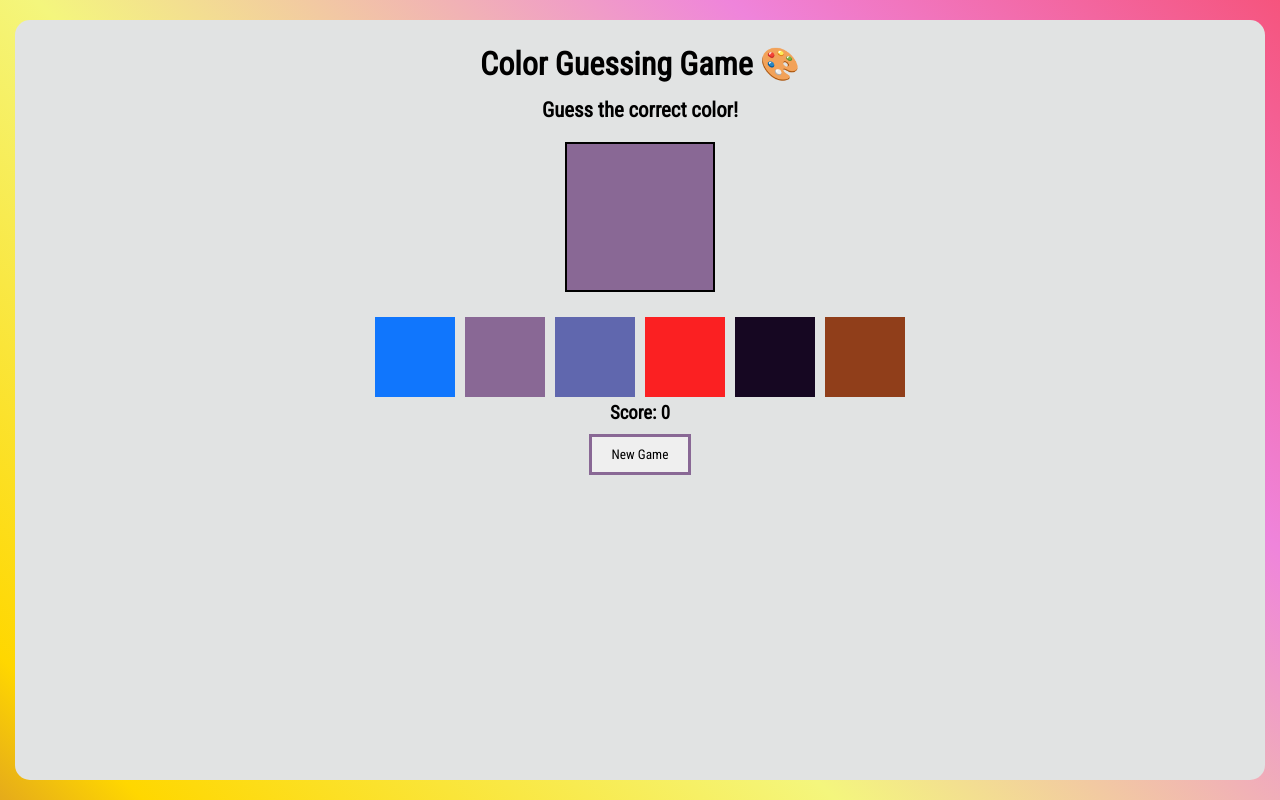
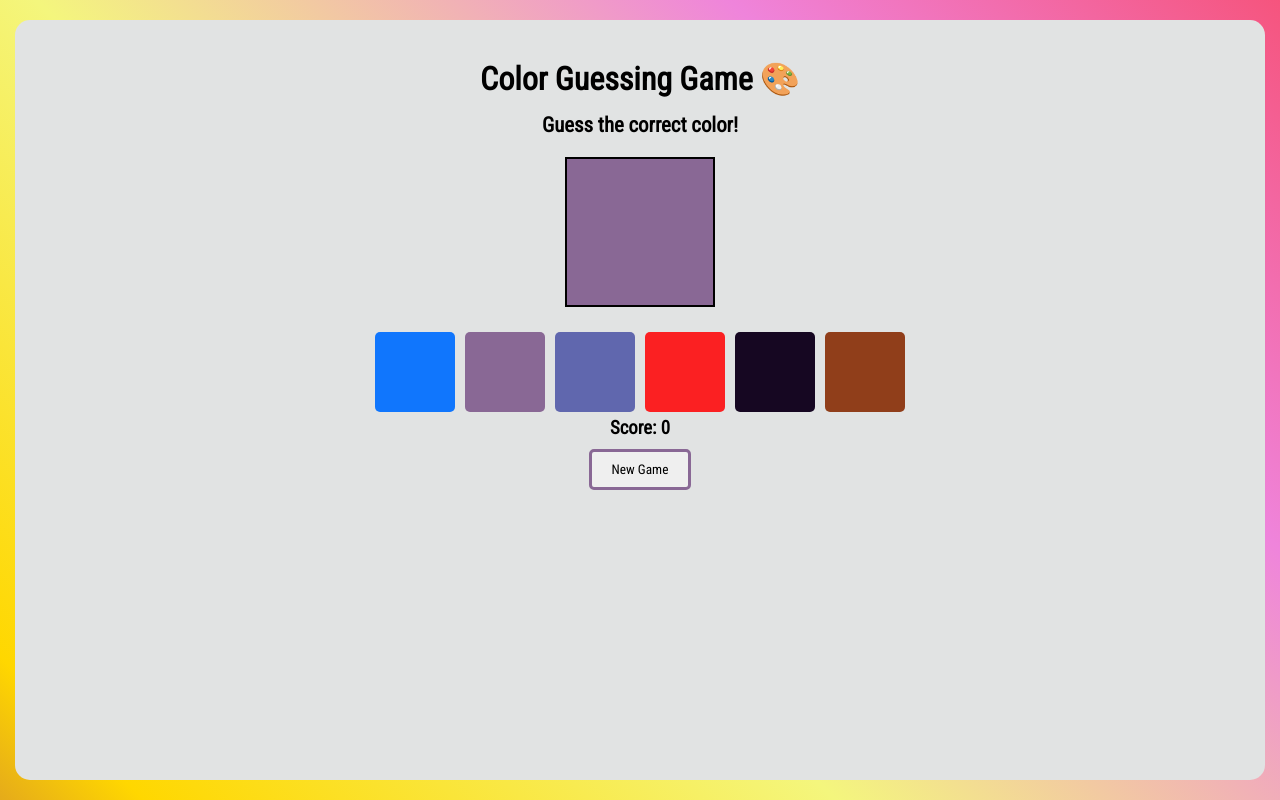
Before and after one commit to ovie012/task-stage-1, a React (Vite) app: page / in a window 1280 px wide. Built offline with nearby package versions, Linux system fonts and the light colour scheme; a web font is replaced by a local one.

Commit message:
adjustments made

```diff
--- a/components/ColorGame.jsx
+++ b/components/ColorGame.jsx
@@ -15,6 +15,7 @@ const ColorGame = () => {
   const [options, setOptions] = useState([]);
   const [message, setMessage] = useState("Guess the correct color!");
   const [score, setScore] = useState(0);
+  const [hasGuessed, setHasGuessed] = useState(false);
 
   useEffect(() => {
     startNewGame();
@@ -29,15 +30,20 @@ const ColorGame = () => {
     setTargetColor(newTarget);
     setOptions(newOptions);
     setMessage("Guess the correct color!");
+    setHasGuessed(false);
   };
 
   const handleGuess = (selectedColor) => {
+    if (hasGuessed) return;
+
     if (selectedColor === targetColor) {
       setMessage("Ghe Ghe, You are Correct! 💃🎉");
       setScore(score + 1);
     } else {
       setMessage("Ehya, Wrong! Try again.");
     }
+
+    setHasGuessed(true);
   };
 
   return (
--- a/src/App.css
+++ b/src/App.css
@@ -21,7 +21,7 @@ body {
   width: 100%;
   border: 15px solid transparent;
   border-radius: 50px;
-  overflow: hidden;
+  /* overflow: hidden; */
   animation: move 8s ease-in-out infinite;
   background-size: 300% 300%;
   background-image: linear-gradient(45deg, gold, pink, gold,purple,gold,rgb(244, 246, 125),rgb(239, 132, 219), rgb(247, 72, 101),gold, blue);
@@ -52,6 +52,7 @@ body {
 .container h1 {
   text-align: center;
   font-size: 2rem;
+  margin-top: 15px;
 }
 
 .color-game {
@@ -65,6 +66,7 @@ body {
 
 .color-game button {
   cursor: pointer;
+  border-radius: 5px;
 }
 
 .color-game button:hover {
```
